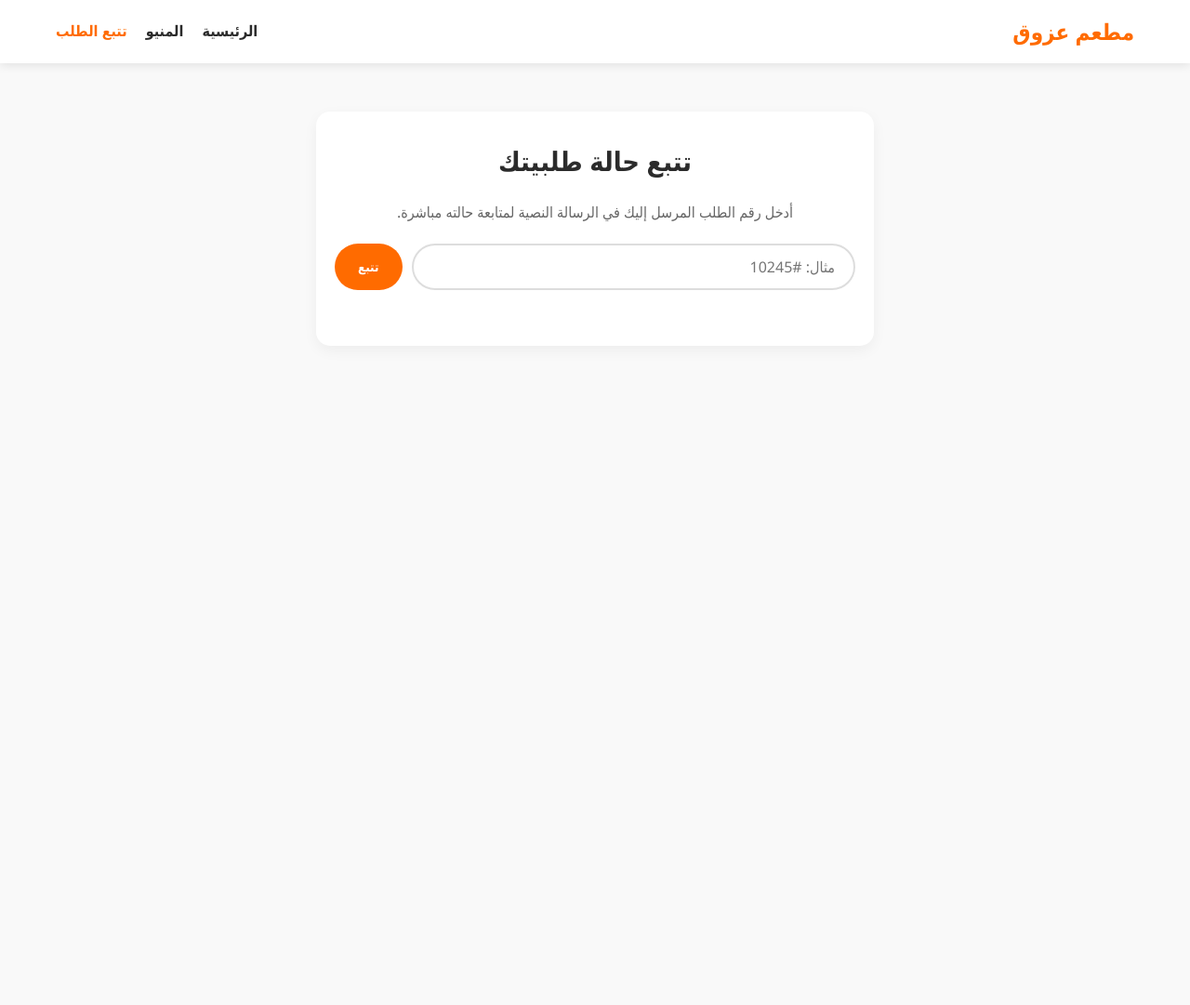
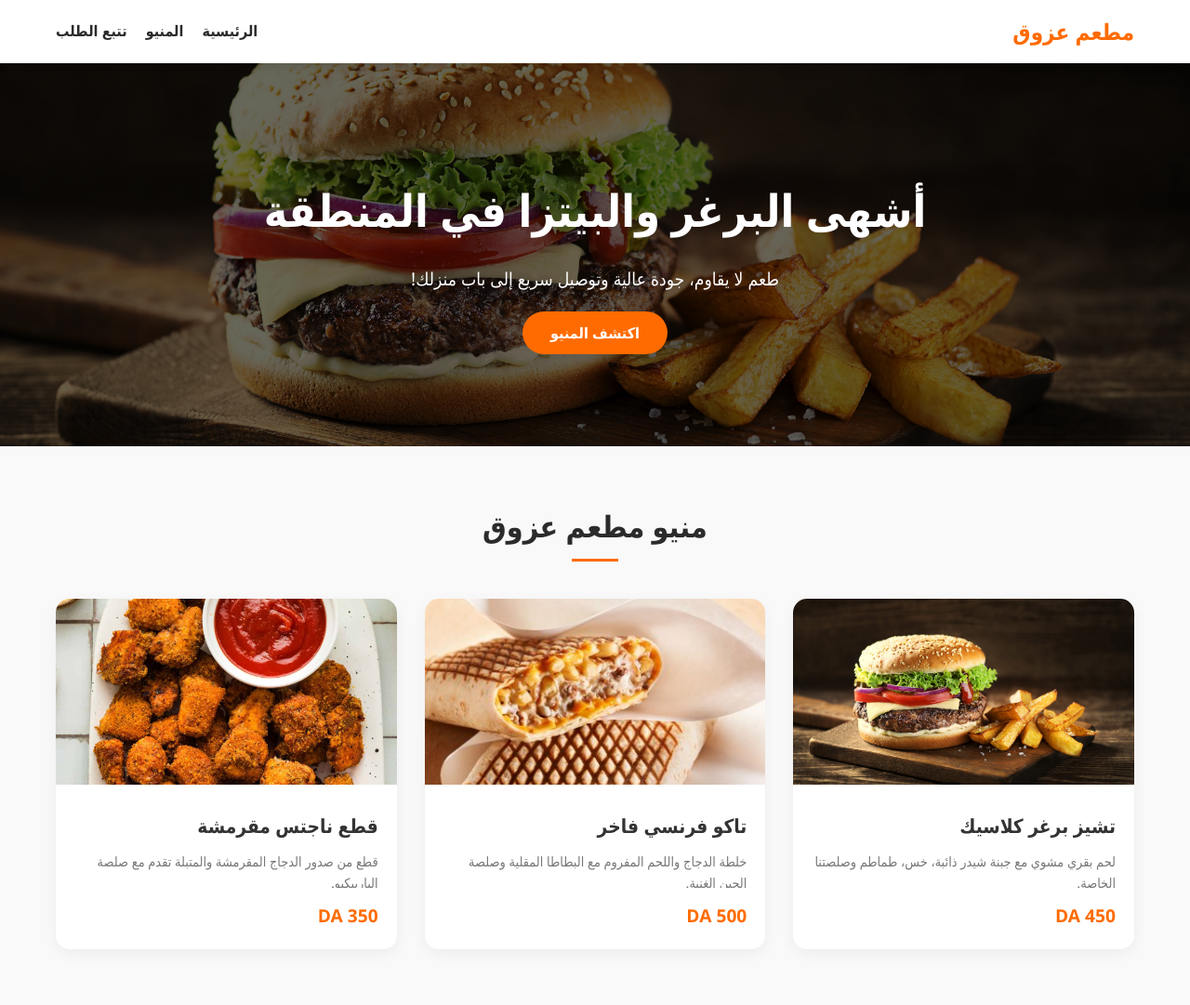
Before and after one commit to mohaamine701-cmyk/azouz-restaurant, a plain HTML site: page index.html in a window 1280 px wide. Shown: the whole page at 93% size. Before the commit the page ends 800 px from the top, so only its background shows below. Drawn offline with Linux system fonts and the light colour scheme.

Commit message:
Update index.html

```diff
--- a/index.html
+++ b/index.html
@@ -3,7 +3,7 @@
 <head>
     <meta charset="UTF-8">
     <meta name="viewport" content="width=device-width, initial-scale=1.0">
-    <title>تتبع طلبك - مطعم عزوق</title>
+    <title>مطعم عزوق - أشهى البرغر والبيتزا</title>
     <link rel="stylesheet" href="https://cdnjs.cloudflare.com/ajax/libs/font-awesome/6.4.0/css/all.min.css">
     <style>
         :root {
@@ -23,7 +23,6 @@
             color: var(--text-color);
             background-color: var(--light-bg);
             line-height: 1.6;
-            padding-top: 80px;
         }
         .navbar {
             background: var(--white);
@@ -62,52 +61,103 @@
         .nav-links a:hover {
             color: var(--primary);
         }
-        .container {
-            max-width: 600px;
-            margin: 40px auto;
-            padding: 30px 20px;
+        .hero {
+            background: linear-gradient(rgba(0,0,0,0.6), rgba(0,0,0,0.6)), url('burger.jpg') center/cover;
+            height: 60vh;
+            display: flex;
+            align-items: center;
+            justify-content: center;
+            text-align: center;
+            color: var(--white);
+            padding-top: 80px;
+        }
+        .hero-content h1 {
+            font-size: 3rem;
+            margin-bottom: 20px;
+        }
+        .hero-content p {
+            font-size: 1.2rem;
+            margin-bottom: 30px;
+        }
+        .btn {
+            background: var(--primary);
+            color: var(--white);
+            padding: 12px 30px;
+            text-decoration: none;
+            border-radius: 25px;
+            font-weight: 700;
+            transition: background 0.3s;
+        }
+        .btn:hover {
+            background: #e05e00;
+        }
+        .section {
+            padding: 60px 20px;
+            max-width: 1200px;
+            margin: 0 auto;
+        }
+        .section-title {
+            text-align: center;
+            margin-bottom: 40px;
+            font-size: 2rem;
+            color: var(--secondary);
+            position: relative;
+        }
+        .section-title::after {
+            content: '';
+            display: block;
+            width: 50px;
+            height: 3px;
+            background: var(--primary);
+            margin: 10px auto 0;
+        }
+        .menu-grid {
+            display: grid;
+            grid-template-columns: repeat(auto-fit, minmax(280px, 1fr));
+            gap: 30px;
+        }
+        .menu-item {
             background: var(--white);
             border-radius: 15px;
+            overflow: hidden;
             box-shadow: 0 5px 15px rgba(0,0,0,0.05);
-            text-align: center;
+            transition: transform 0.3s;
         }
-        h1 {
-            font-size: 1.8rem;
-            margin-bottom: 20px;
-            color: var(--secondary);
+        .menu-item:hover {
+            transform: translateY(-5px);
         }
-        .search-box {
+        .menu-img {
+            width: 100%;
+            height: 200px;
+            object-fit: cover;
+        }
+        .menu-info {
+            padding: 20px;
+        }
+        .menu-info h3 {
+            margin-bottom: 10px;
+            font-size: 1.3rem;
+        }
+        .menu-info p {
+            color: #777;
+            font-size: 0.9rem;
+            margin-bottom: 15px;
+            height: 40px;
+            overflow: hidden;
+        }
+        .menu-footer {
             display: flex;
-            gap: 10px;
-            margin-bottom: 30px;
+            justify-content: space-between;
+            align-items: center;
         }
-        .search-box input {
-            flex: 1;
-            padding: 12px 20px;
-            border: 2px solid #ddd;
-            border-radius: 25px;
-            font-size: 16px;
-            outline: none;
-            transition: border-color 0.3s;
-        }
-        .search-box input:focus {
-            border-color: var(--primary);
-        }
-        .search-box button {
-            background: var(--primary);
-            color: var(--white);
-            border: none;
-            padding: 0 25px;
-            border-radius: 25px;
+        .price {
+            color: var(--primary);
             font-weight: 700;
-            cursor: pointer;
-            transition: background 0.3s;
-        }
-        .search-box button:hover {
-            background: #e05e00;
+            font-size: 1.2rem;
         }
         @media (max-width: 768px) {
             .nav-links { display: none; }
+            .hero-content h1 { font-size: 2rem; }
         }
     </style>
 </head>
@@ -116,24 +166,67 @@
     <!-- القائمة الرئيسية -->
     <nav class="navbar">
         <div class="nav-container">
-            <a href="index.html" class="logo">مطعم عزوق</a>
+            <a href="#" class="logo">مطعم عزوق</a>
             <ul class="nav-links">
-                <li><a href="index.html#hero">الرئيسية</a></li>
-                <li><a href="index.html#menu">المنيو</a></li>
-                <li><a href="#" style="color: var(--primary);">تتبع الطلب</a></li>
+                <li><a href="#hero">الرئيسية</a></li>
+                <li><a href="#menu">المنيو</a></li>
+                <li><a href="track.html">تتبع الطلب</a></li>
             </ul>
         </div>
     </nav>
 
-    <!-- محتوى صفحة التتبع -->
-    <div class="container">
-        <h1>تتبع حالة طلبيتك</h1>
-        <p style="color: #666; margin-bottom: 20px;">أدخل رقم الطلب المرسل إليك في الرسالة النصية لمتابعة حالته مباشرة.</p>
-        <div class="search-box">
-            <input type="text" placeholder="مثال: #10245">
-            <button>تتبع</button>
+    <!-- واجهة الموقع -->
+    <header class="hero" id="hero">
+        <div class="hero-content">
+            <h1>أشهى البرغر والبيتزا في المنطقة</h1>
+            <p>طعم لا يقاوم، جودة عالية وتوصيل سريع إلى باب منزلك!</p>
+            <a href="#menu" class="btn">اكتشف المنيو</a>
         </div>
-    </div>
+    </header>
+
+    <!-- المنيو -->
+    <section class="section" id="menu">
+        <h2 class="section-title">منيو مطعم عزوق</h2>
+        <div class="menu-grid">
+
+            <!-- وجبة برغر -->
+            <div class="menu-item">
+                <img src="burger.jpg" alt="برغر عزوف المميز" class="menu-img">
+                <div class="menu-info">
+                    <h3>تشيز برغر كلاسيك</h3>
+                    <p>لحم بقري مشوي مع جبنة شيدر ذائبة، خس، طماطم وصلصتنا الخاصة.</p>
+                    <div class="menu-footer">
+                        <span class="price">450 DA</span>
+                    </div>
+                </div>
+            </div>
+
+            <!-- وجبة تاكو -->
+            <div class="menu-item">
+                <img src="french-tacos.jpg" alt="تاكو فرنسي" class="menu-img">
+                <div class="menu-info">
+                    <h3>تاكو فرنسي فاخر</h3>
+                    <p>خلطة الدجاج واللحم المفروم مع البطاطا المقلية وصلصة الجبن الغنية.</p>
+                    <div class="menu-footer">
+                        <span class="price">500 DA</span>
+                    </div>
+                </div>
+            </div>
+
+            <!-- وجبة ناجتس -->
+            <div class="menu-item">
+                <img src="baked-chicken-nuggets-recipe.jpg" alt="قطع دجاج ناجتس" class="menu-img">
+                <div class="menu-info">
+                    <h3>قطع ناجتس مقرمشة</h3>
+                    <p>قطع من صدور الدجاج المقرمشة والمتبلة تقدم مع صلصة الباربيكيو.</p>
+                    <div class="menu-footer">
+                        <span class="price">350 DA</span>
+                    </div>
+                </div>
+            </div>
+
+        </div>
+    </section>
 
 </body>
 </html>
```
